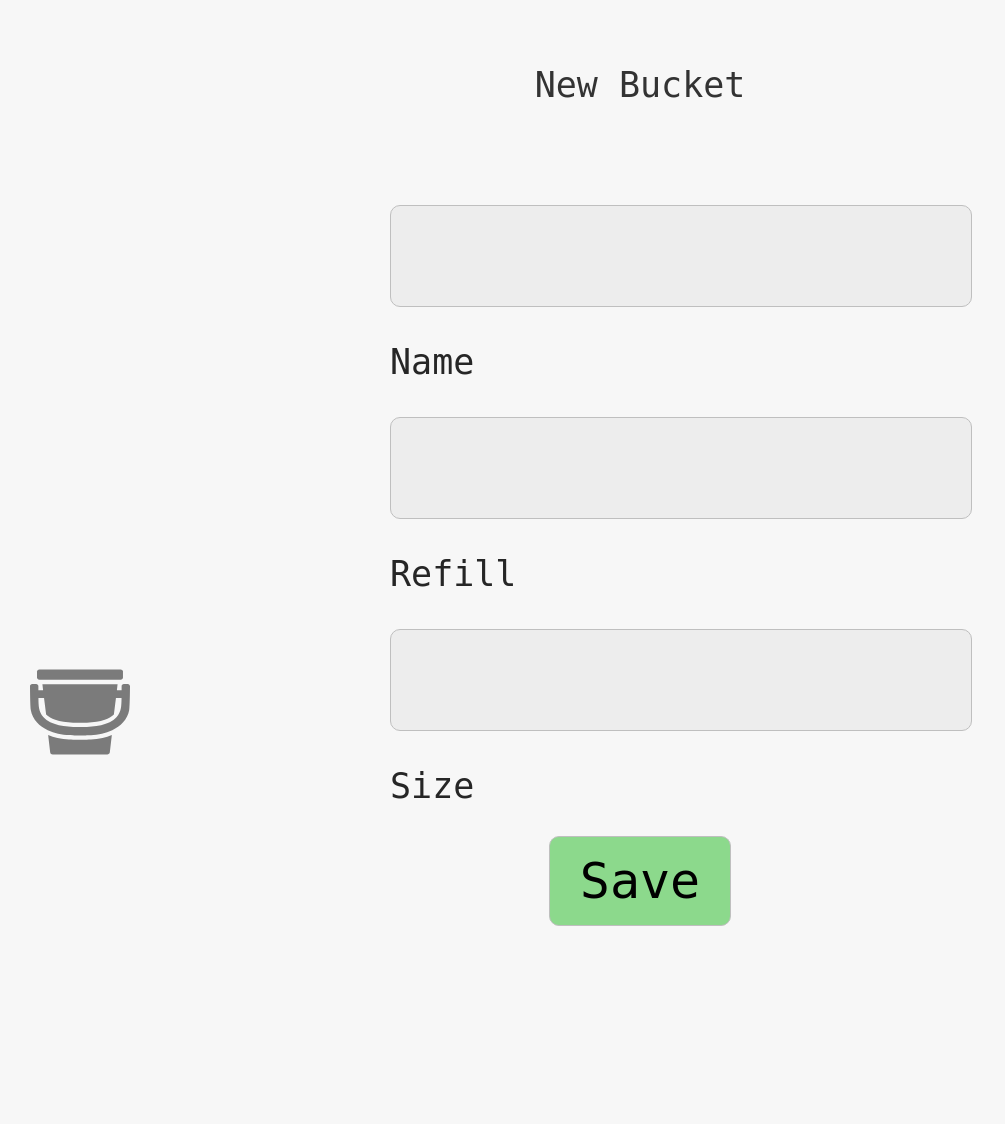
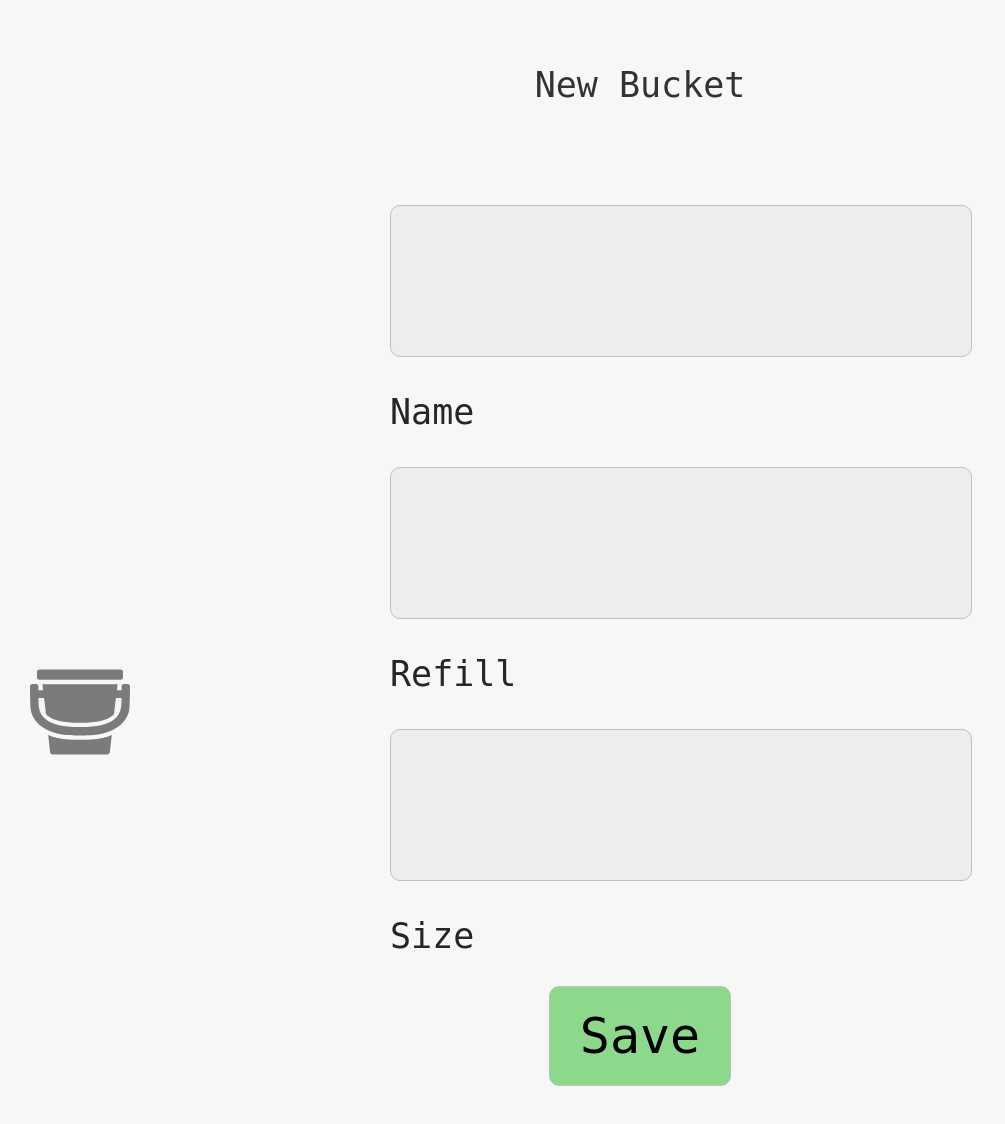
Before and after one commit to bryanchambers/buckets, a Flask app: page /buckets/new in a window 1280 px wide. Shown: the whole page, without its empty margins (0-1005 px from the left). Before the commit the page ends 926 px from the top, so only its background shows below. Run offline with Flask 2, Linux system fonts and the light colour scheme; some libraries are stand-ins or nearby versions.

Commit message:
Updated bucket styling

```diff
--- a/static/style.css
+++ b/static/style.css
@@ -36,7 +36,7 @@ body {
 input, select {
     width: 100%;
     margin: 35px 0px;
-    padding: 15px 40px;
+    padding: 40px 40px;
     font-size:  60px !important;
     font-family: inherit;
     background: #ededed;
@@ -48,7 +48,7 @@ input, select {
 
 button {
     margin: 30px 15px;
-    padding: 15px 30px;
+    padding: 20px 30px;
     font-size: 50px;
     font-family: inherit;
     background: #e6e6e6;
```
